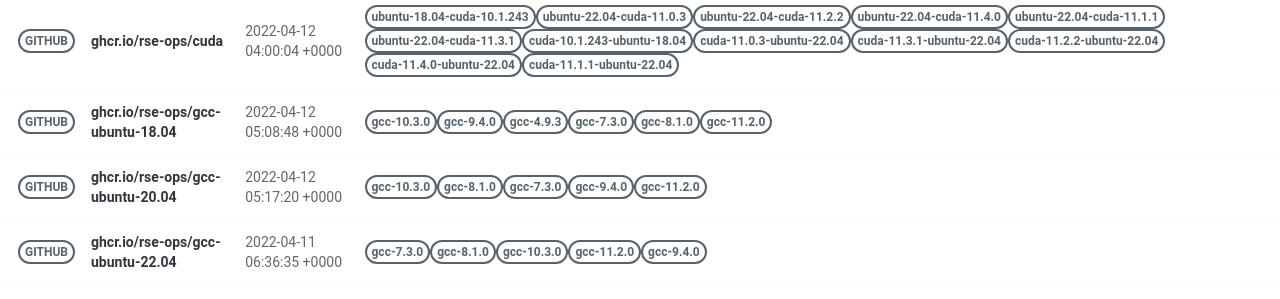
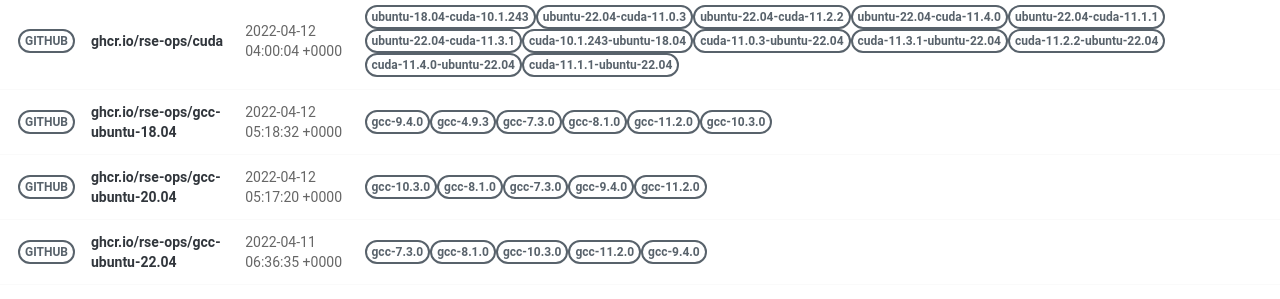
Before and after one commit to rse-ops/docker-images, a Jekyll site: the page built from pages/index.md, in a window 1280 px wide. Shown: the part 502-801 px from the top of the page. Built offline with Jekyll 4.4.1, drawn with Linux system fonts in a browser that asks for light colours; nearby versions of some CDN libraries.

Commit message:
Automated push to update library 2022-04-12

```diff
--- a/_library/ghcr.io-rse-ops-gcc-ubuntu-18.04.md
+++ b/_library/ghcr.io-rse-ops-gcc-ubuntu-18.04.md
@@ -1,14 +1,11 @@
 ---
 layout: container
 name: ghcr.io/rse-ops/gcc-ubuntu-18.04
-updated_at: 2022-04-12 05:08:48.029121
+updated_at: 2022-04-12 05:18:32.314208
 
 
 container_url: https://github.com/orgs/rse-ops/packages/container/package/gcc-ubuntu-18.04
 versions:
- - tag: gcc-10.3.0
-   dockerfile: https://github.com/rse-ops/docker-images/blob/main/ubuntu/gcc/Dockerfile
-   manifest: https://crane.ggcr.dev/manifest/ghcr.io/rse-ops/gcc-ubuntu-18.04:gcc-10.3.0
  - tag: gcc-9.4.0
    dockerfile: https://github.com/rse-ops/docker-images/blob/main/ubuntu/gcc/Dockerfile
    manifest: https://crane.ggcr.dev/manifest/ghcr.io/rse-ops/gcc-ubuntu-18.04:gcc-9.4.0
```
Also changed, not shown: other parts of _library/ghcr.io-rse-ops-gcc-ubuntu-18.04.md (+3 -0 lines).
